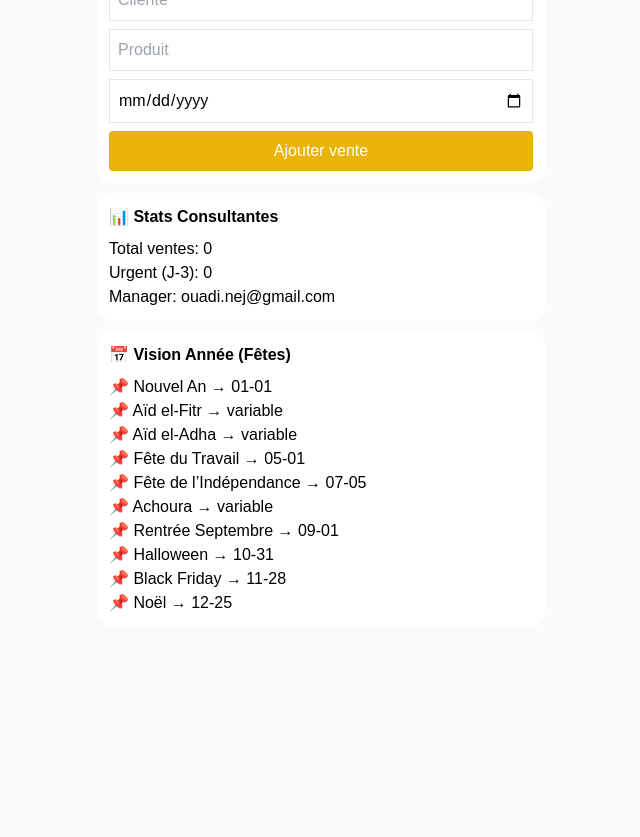
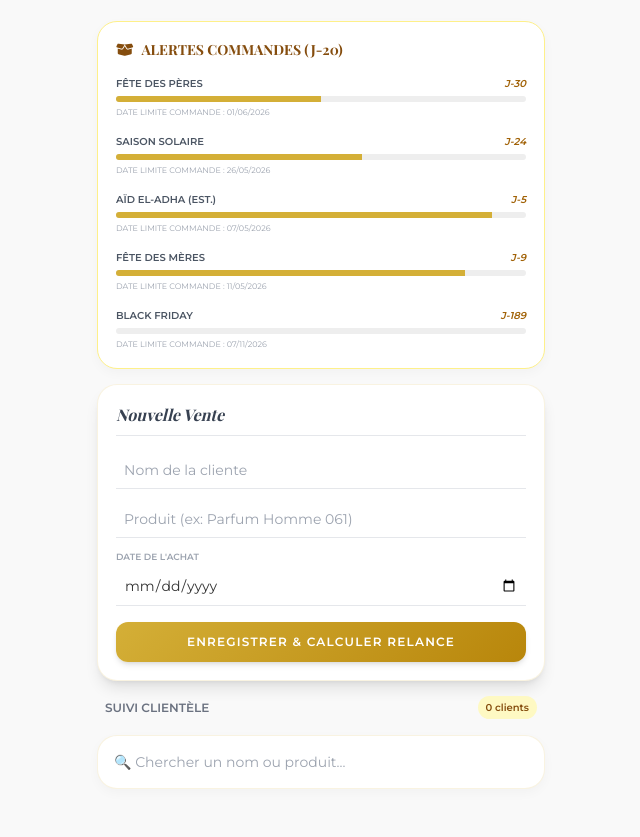
Before and after one commit to ouadinej-design/Agenda-Chogan-, a plain HTML site: page index.html in a window 1280 px wide. Shown: the part 89-926 px from the top of the page, without its empty margins (319-959 px from the left). Before the commit the page ends 800 px from the top, so only its background shows below. Drawn offline with nearby package versions, Linux system fonts and the light colour scheme.

Commit message:
Update index.html

```diff
--- a/index.html
+++ b/index.html
@@ -3,209 +3,181 @@
 <head>
     <meta charset="UTF-8">
     <meta name="viewport" content="width=device-width, initial-scale=1.0">
-<title>Chogan CRM Elite</title>
-
+    <title>Chogan Elite - Limitless Team</title>
     <script src="https://cdn.tailwindcss.com"></script>
     <link rel="stylesheet" href="https://cdnjs.cloudflare.com/ajax/libs/font-awesome/6.5.1/css/all.min.css">
-
     <style>
-body { background:#fafafa; font-family: Arial }
-.card { background:white; border-radius:16px; padding:12px; margin-bottom:10px; }
+        @import url('https://fonts.googleapis.com/css2?family=Playfair+Display:wght@700&family=Montserrat:wght@300;400;600&display=swap');
+        body { background:#f9f9f9; font-family: 'Montserrat', sans-serif; color: #333; }
+        .font-luxury { font-family: 'Playfair Display', serif; }
+        .gold-gradient { background: linear-gradient(135deg, #D4AF37 0%, #B8860B 100%); }
+        .card { background:white; border-radius:20px; padding:18px; margin-bottom:15px; border: 1px solid rgba(212,175,55,0.15); box-shadow: 0 4px 12px rgba(0,0,0,0.03); }
+        .urgent { border-left: 6px solid #ef4444 !important; }
+        .upcoming { border-left: 6px solid #D4AF37 !important; }
+        .progress-bg { background: #eee; height: 6px; border-radius: 3px; overflow: hidden; margin-top: 5px; }
+        .progress-fill { background: #D4AF37; height: 100%; transition: 0.5s; }
     </style>
 </head>
-
-<body class="p-3">
+<body class="p-4 md:p-8">
 
 <div class="max-w-md mx-auto">
+    <div class="text-center mb-6">
+        <h1 class="font-luxury text-3xl font-bold text-yellow-700 uppercase tracking-widest">Elite CRM</h1>
+        <p class="text-[9px] text-gray-400 tracking-[0.2em] uppercase mt-1 italic">Limitless Team Edition</p>
+    </div>
 
-<h1 class="text-xl font-bold text-center mb-4">CRM ELITE</h1>
+    <div class="card bg-white border-yellow-200">
+        <h2 class="font-luxury text-sm font-bold mb-4 text-yellow-800 uppercase flex items-center gap-2">
+            <i class="fa-solid fa-box-open"></i> Alertes Commandes (J-20)
+        </h2>
+        <div id="calendar" class="space-y-4">
+            </div>
+    </div>
 
-<!-- FORM -->
-<div class="card">
-<input id="name" placeholder="Cliente" class="border p-2 w-full mb-2">
-<input id="product" placeholder="Produit" class="border p-2 w-full mb-2">
-<input id="date" type="date" class="border p-2 w-full mb-2">
-
-<button onclick="addSale()" class="bg-yellow-500 text-white w-full p-2 rounded">
-Ajouter vente
+    <div class="card shadow-lg">
+        <h2 class="font-luxury text-md mb-4 text-gray-700 italic border-b pb-2">Nouvelle Vente</h2>
+        <input id="name" placeholder="Nom de la cliente" class="w-full mb-3 p-2 text-sm border-b outline-none focus:border-yellow-600">
+        <input id="product" placeholder="Produit (ex: Parfum Homme 061)" class="w-full mb-3 p-2 text-sm border-b outline-none focus:border-yellow-600">
+        <div class="flex flex-col mb-4">
+            <label class="text-[9px] font-bold text-gray-400 uppercase mb-1">Date de l'achat</label>
+            <input id="date" type="date" class="w-full p-2 text-sm border-b outline-none">
+        </div>
+        <button onclick="addSale()" class="gold-gradient text-white w-full p-3 rounded-xl font-bold shadow-md active:scale-95 transition text-xs uppercase tracking-widest">
+            Enregistrer & Calculer Relance
         </button>
     </div>
 
-<!-- STAT MANAGER -->
-<div class="card">
-<h2 class="font-bold mb-2">📊 Stats Consultantes</h2>
-<div id="stats"></div>
+    <div class="flex items-center justify-between mb-4 px-2">
+        <p class="text-xs font-bold text-gray-500 uppercase">Suivi Clientèle</p>
+        <span id="statTotal" class="bg-yellow-100 text-yellow-800 text-[10px] font-bold px-2 py-1 rounded-full">0 clients</span>
     </div>
 
-<!-- FETES ANNUELLES -->
-<div class="card">
-<h2 class="font-bold mb-2">📅 Vision Année (Fêtes)</h2>
-<div id="calendar"></div>
-</div>
+    <input id="searchBar" onkeyup="render()" placeholder="🔍 Chercher un nom ou produit..." class="card w-full mb-4 p-4 text-sm outline-none focus:border-yellow-600">
 
-<!-- SALES -->
     <div id="list"></div>
-
 </div>
 
 <script>
-
 let sales = JSON.parse(localStorage.getItem("sales")) || [];
 
-/* =======================
-   WHATSAPP MESSAGE TEMPLATE
-======================= */
-function whatsappMsg(name, product){
-return `Bonjour ${name} ✨
-
-J’espère que tu vas bien.
-
-Je reviens vers toi concernant ton ${product} 🌸
-
-Après quelques semaines, il est peut-être bientôt terminé ou tu commences à t’y habituer.
-
-Je peux te proposer un réassort ou un produit équivalent adapté à ton besoin 💖
-
-Dis-moi si tu veux que je te conseille 😊`;
-}
-
-/* =======================
-   FÊTES ANNUELLES (COMPLET)
-======================= */
+// Liste des fêtes avec dates (pour l'année 2026/2027)
 const holidays = [
-{ name:"Nouvel An", date:"01-01" },
-{ name:"Aïd el-Fitr", date:"variable" },
-{ name:"Aïd el-Adha", date:"variable" },
-{ name:"Fête du Travail", date:"05-01" },
-{ name:"Fête de l’Indépendance", date:"07-05" },
-{ name:"Achoura", date:"variable" },
-{ name:"Rentrée Septembre", date:"09-01" },
-{ name:"Halloween", date:"10-31" },
-{ name:"Black Friday", date:"11-28" },
-{ name:"Noël", date:"12-25" }
+    { name:"Fête des Pères", date:"2026-06-21", cat:"Homme" },
+    { name:"Saison Solaire", date:"2026-06-15", cat:"Été" },
+    { name:"Aïd el-Adha (Est.)", date:"2026-05-27", cat:"Spirituel" },
+    { name:"Fête des Mères", date:"2026-05-31", cat:"Femme" },
+    { name:"Black Friday", date:"2026-11-27", cat:"Promo" }
 ];
 
 function renderCalendar(){
     let html="";
-holidays.forEach(h=>{
-html+=`<p>📌 ${h.name} → ${h.date}</p>`;
+    const today = new Date();
+
+    holidays.forEach(h => {
+        const hDate = new Date(h.date);
+        const limitDate = new Date(hDate);
+        limitDate.setDate(limitDate.getDate() - 20);
+
+        // Calcul pour la barre de progression
+        const totalDays = 60; // On regarde sur 2 mois
+        const diff = Math.ceil((limitDate - today) / (1000 * 60 * 60 * 24));
+        let progress = 100 - (diff / totalDays * 100);
+        if(progress > 100) progress = 100;
+        if(progress < 0) progress = 0;
+
+        const isLate = diff < 0;
+
+        html += `
+            <div class="mb-2">
+                <div class="flex justify-between text-[10px] font-bold uppercase mb-1">
+                    <span class="${isLate ? 'text-red-500' : 'text-gray-600'}">${h.name}</span>
+                    <span class="text-yellow-700 italic">${isLate ? 'URGENT' : 'J-' + diff}</span>
+                </div>
+                <div class="progress-bg">
+                    <div class="progress-fill" style="width: ${progress}%; background: ${isLate ? '#ef4444' : '#D4AF37'}"></div>
+                </div>
+                <p class="text-[8px] text-gray-400 mt-1 uppercase">Date limite commande : ${limitDate.toLocaleDateString('fr-FR')}</p>
+            </div>
+        `;
     });
-document.getElementById("calendar").innerHTML=html;
+    document.getElementById("calendar").innerHTML = html;
 }
 
-/* =======================
-   ADD SALE
-======================= */
 function addSale(){
-let name=document.getElementById("name").value;
-let product=document.getElementById("product").value;
-let date=document.getElementById("date").value;
+    let name = document.getElementById("name").value;
+    let product = document.getElementById("product").value;
+    let date = document.getElementById("date").value;
 
-if(!name||!product||!date) return alert("Remplir tous les champs");
+    if(!name || !product || !date) return alert("Champs vides !");
 
-let relance=new Date(date);
-relance.setDate(relance.getDate()+40);
+    let relance = new Date(date);
+    relance.setDate(relance.getDate() + 40);
 
     sales.push({
-id:Date.now(),
-name,
-product,
-date,
-relance:relance.toISOString().split("T")[0],
-consultant:"ouadi.nej@gmail.com"
+        id: Date.now(),
+        name: name,
+        product: product,
+        date: date,
+        relance: relance.toISOString().split("T")[0]
     });
 
     save();
+    document.getElementById("name").value = "";
+    document.getElementById("product").value = "";
 }
 
-/* =======================
-   SAVE
-======================= */
+function deleteSale(id){
+    if(confirm("Supprimer ce suivi ?")) {
+        sales = sales.filter(s => s.id !== id);
+        save();
+    }
+}
+
 function save(){
-localStorage.setItem("sales",JSON.stringify(sales));
+    localStorage.setItem("sales", JSON.stringify(sales));
     render();
 }
 
-/* =======================
-   STATS MANAGER
-======================= */
-function renderStats(){
+function render(){
+    let html = "";
+    let searchQuery = document.getElementById("searchBar").value.toLowerCase();
+    let filtered = sales.filter(s => s.name.toLowerCase().includes(searchQuery) || s.product.toLowerCase().includes(searchQuery));
 
-let total=sales.length;
-let urgent=0;
+    filtered.forEach(s => {
+        let rDate = new Date(s.relance);
+        let today = new Date();
+        today.setHours(0,0,0,0);
+        let diff = Math.ceil((rDate - today) / (1000*60*60*24));
 
-sales.forEach(s=>{
-let r=new Date(s.relance);
-let today=new Date();
-let diff=(r-today)/(1000*60*60*24);
-if(diff<=3) urgent++;
-});
+        let statusClass = diff <= 3 ? "urgent" : "upcoming";
+        let msg = `Bonjour ${s.name} ✨\n\nJ’espère que tu vas bien. Je reviens vers toi pour ton ${s.product} 🌸\n\nIl doit être bientôt terminé. Veux-tu que je te commande le même pour la fête des pères ? 😊`;
+        let url = `https://wa.me/?text=${encodeURIComponent(msg)}`;
 
-document.getElementById("stats").innerHTML=`
-<p>Total ventes: ${total}</p>
-<p>Urgent (J-3): ${urgent}</p>
-<p>Manager: ouadi.nej@gmail.com</p>
-`;
-}
+        html += `
+        <div class="card ${statusClass} relative">
+            <button onclick="deleteSale(${s.id})" class="absolute top-4 right-4 text-gray-300"><i class="fa-solid fa-trash-can"></i></button>
+            <p class="font-luxury text-lg text-gray-800">${s.name}</p>
+            <p class="text-xs text-gray-500 mb-4 tracking-wide font-semibold">${s.product}</p>
 
-/* =======================
-   NOTIFICATIONS (J-20 / J+40)
-======================= */
-function notify(){
-if(Notification.permission!=="granted"){
-Notification.requestPermission();
-return;
-}
-
-sales.forEach(s=>{
-let r=new Date(s.relance);
-let today=new Date();
-let diff=Math.floor((r-today)/(1000*60*60*24));
-
-if(diff<=20 && diff>=0){
-new Notification("🔔 Relance cliente",{
-body:`${s.name} - ${s.product} à relancer`
-});
-}
-});
-}
-
-/* =======================
-   RENDER SALES
-======================= */
-function render(){
-let html="";
-
-sales.forEach(s=>{
-
-let msg=whatsappMsg(s.name,s.product);
-let url=`https://wa.me/?text=${encodeURIComponent(msg)}`;
-
-html+=`
-<div class="card">
-<p><b>${s.name}</b></p>
-<p>${s.product}</p>
-<p>Relance: ${s.relance}</p>
-
-<a href="${url}" target="_blank"
-class="bg-green-500 text-white p-2 block text-center rounded mt-2">
-📲 Envoyer WhatsApp
+            <div class="flex justify-between items-center bg-gray-50 p-3 rounded-xl">
+                <div class="text-[10px]">
+                    <p class="text-gray-400 uppercase font-bold">Relance dans</p>
+                    <p class="text-sm font-bold ${diff <= 3 ? 'text-red-600' : 'text-yellow-700'}">${diff} jours</p>
+                </div>
+                <a href="${url}" target="_blank" class="bg-green-500 text-white px-4 py-2 rounded-lg text-[10px] font-bold uppercase flex items-center gap-2">
+                    <i class="fa-brands fa-whatsapp text-lg"></i> Envoyer
                 </a>
+            </div>
         </div>
         `;
     });
 
-document.getElementById("list").innerHTML=html;
-
-renderStats();
-notify();
+    document.getElementById("list").innerHTML = html;
+    document.getElementById("statTotal").innerText = sales.length + " clients";
 }
 
-/* INIT */
 renderCalendar();
 render();
-setInterval(notify,60000);
-
 </script>
 
 </body>
```
Lines whose indentation alone changed are shown as unchanged.
